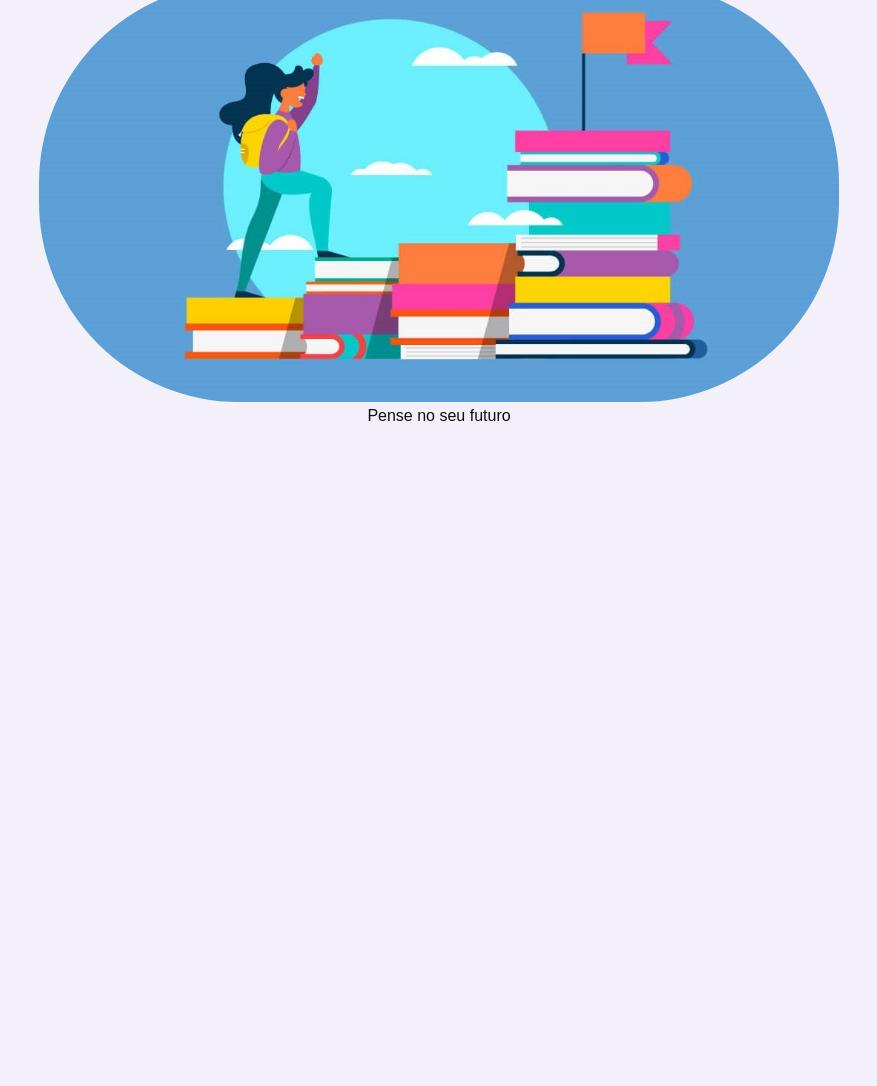
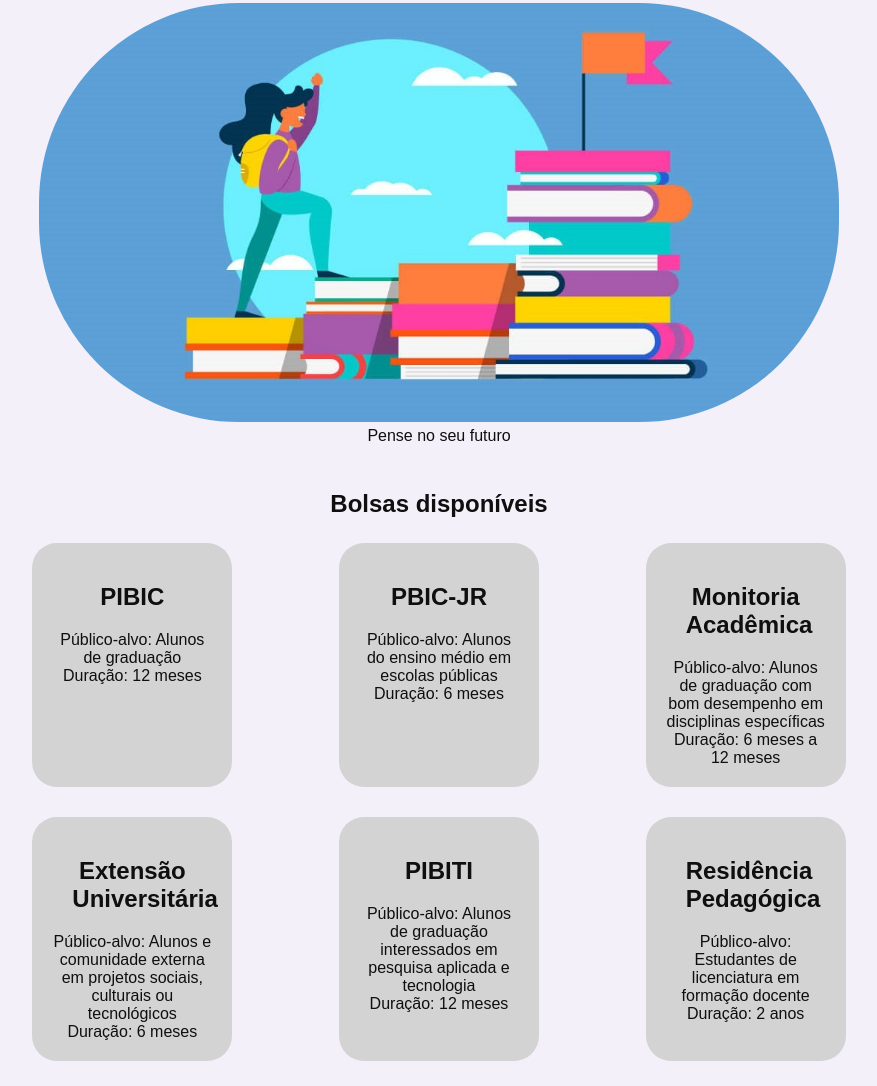
Before and after one commit to filipesec/portal-oportunidades-academicas, a plain HTML site: page index.html in a window 1280 px wide. Shown: the part 458-1544 px from the top of the page, without its empty margins (201-1078 px from the left). Before the commit the page ends 908 px from the top, so only its background shows below. Drawn offline with Linux system fonts and the light colour scheme.

Commit message:
Construção da seção de "Programa de Bolsas"

```diff
--- a/index.html
+++ b/index.html
@@ -7,27 +7,28 @@
     <link rel= "stylesheet" href="./style.css">
 </head>
 <body>
-    <header id="inicios">
-        <!--cabecalho-->
+    <!--cabecalho-->
+    <header id="inicio">
         <div class="container">
             <div class="logo">
-                <img src="./images/logo_uespi.png" alt="UESPI">
+                <img src="./images/logo_uespi.png" alt="logo UESPI">
             </div>
-        <h1>Portal UESPI de Oportunidades Acadêmicas</h1>
+        <h1>Portal UESPI Oportunidades Acadêmicas</h1>
         <nav>
             <ul>
-                <li><a href="#inicio-link">Início</a></li>
-                <li><a href="#bolsas-link">Bolsas</a></li>
-                <li><a href="#intercambios-link">Intercâmbios</a></li>
-                <li><a href="#contato-link">Contato</a></li>
+                <li><a href="#inicio">Início</a></li>
+                <li><a href="#bolsas">Bolsas</a></li>
+                <li><a href="#intercambios">Intercâmbios</a></li>
+                <li><a href="#contato">Contato</a></li>
             </ul>
         </nav>
         </div>
     </header>
     <main>
         <!--apresentação inicial-->
+
         <section id="apresentacao" class="container">
-        <h2>Conhecendo um pouco</h2>
+        <h2>Conhecendo o Portal</h2>
         <p>
             Bem-vindo ao Portal <strong>UESPI</strong> Oportunidades, um espaço desenvolvido para reunir e divulgar informações essenciais sobre bolsas, intercâmbios, estágios e projetos de iniciação científica. Aqui, estudantes e pesquisadores encontram de forma organizada todas as oportunidades que podem impulsionar sua formação acadêmica e profissional, tornando o acesso a programas e benefícios muito mais simples e direto.
         </p>
@@ -37,14 +38,60 @@
         </p>
         <br>
         <p>
-            A UESPI acredita que o conhecimento vai além da sala de aula, e este portal é mais um passo para aproximar os alunos de experiências que ampliam seus horizontes. Aqui, você poderá descobrir novas possibilidades, acompanhar prazos e requisitos, além de se conectar a programas que fortalecem sua trajetória acadêmica e abrem portas para o futuro.
+            A <strong>UESPI</strong> acredita que o conhecimento vai além da sala de aula, e este portal é mais um passo para aproximar os alunos de experiências que ampliam seus horizontes. Aqui, você poderá descobrir novas possibilidades, acompanhar prazos e requisitos, além de se conectar a programas que fortalecem sua trajetória acadêmica e abrem portas para o futuro.
         </p>
         <br>
         <figure>
-            <img src="./images/academy.jpeg" alt="Oportunidades acadêmicas">
+            <img src="./images/academy.jpeg" alt="avançando no estudo">
             <figcaption>Pense no seu futuro</figcaption>
         </figure>
         </section>
+
+        <!--programas de bolsa-->
+
+        <section id="bolsas" class="container">
+
+            <h2>Bolsas disponíveis</h2>
+            <div class="grid-cent">
+
+            <div class="bolsas">
+                <h2>PIBIC</h2>
+                <P>Público-alvo: Alunos de graduação</P>
+                <p>Duração: 12 meses</p>
+            </div>
+
+            <div class="bolsas">
+                <h2>PBIC-JR</h2>
+                <p>Público-alvo: Alunos do ensino médio em escolas públicas</p>
+                <p>Duração: 6 meses</p>
+            </div>
+
+            <div class="bolsas">
+                <h2>Monitoria Acadêmica</h2>
+                <p>Público-alvo: Alunos de graduação com bom desempenho em disciplinas específicas</p>
+                <p>Duração: 6 meses a 12 meses</p>
+            </div>
+
+            <div class="bolsas">
+                <h2>Extensão Universitária</h2>
+                <p>Público-alvo: Alunos e comunidade externa em projetos sociais, culturais ou tecnológicos</p>
+                <p>Duração: 6 meses</p>
+            </div>
+
+            <div class="bolsas">
+                <h2>PIBITI</h2>
+                <p>Público-alvo: Alunos de graduação interessados em pesquisa aplicada e tecnologia</p>
+                <p>Duração: 12 meses</p>
+            </div>
+
+            <div class="bolsas">
+                <h2>Residência Pedagógica</h2>
+                <p>Público-alvo: Estudantes de licenciatura em formação docente</p>
+                <p>Duração: 2 anos</p>
+            </div>
+            </div>
+        </section>
+
     </main>
     <footer></footer>
 </body>
--- a/style.css
+++ b/style.css
@@ -7,7 +7,7 @@
 body{
     background-color: #F4F0FA;
     color: #0f0f0f;
-    font-family: Arial, sans-serif;
+    font-family: Arial;
 }
 
 header{
@@ -88,9 +88,9 @@ main{
     padding: 10px
 }
 
-h2{
-    padding: 10px;
+#apresentacao h2{
     text-align: center;
+    padding: 20px;
 }
 
 #apresentacao figure{
@@ -109,3 +109,31 @@ figcaption{
     text-align: center;
     padding: 5px;
 }
+
+
+/*bolsas*/
+
+#bolsas h2{
+    text-align: center;
+    padding: 20px;
+}
+
+.bolsas{
+    background-color:#d3d3d3;
+    border-radius: 25px;
+    padding: 20PX;
+    width: 200px;
+    margin: 5px;
+    align-items: center;
+    text-align: center;
+}
+
+
+.grid-cent{
+    display: grid;
+    grid-template-columns: repeat(auto-fit, minmax(220px, 1fr));
+    gap: 20px;
+    max-width: 900px;
+    margin: 0 auto;
+    justify-items: center;
+}
```
